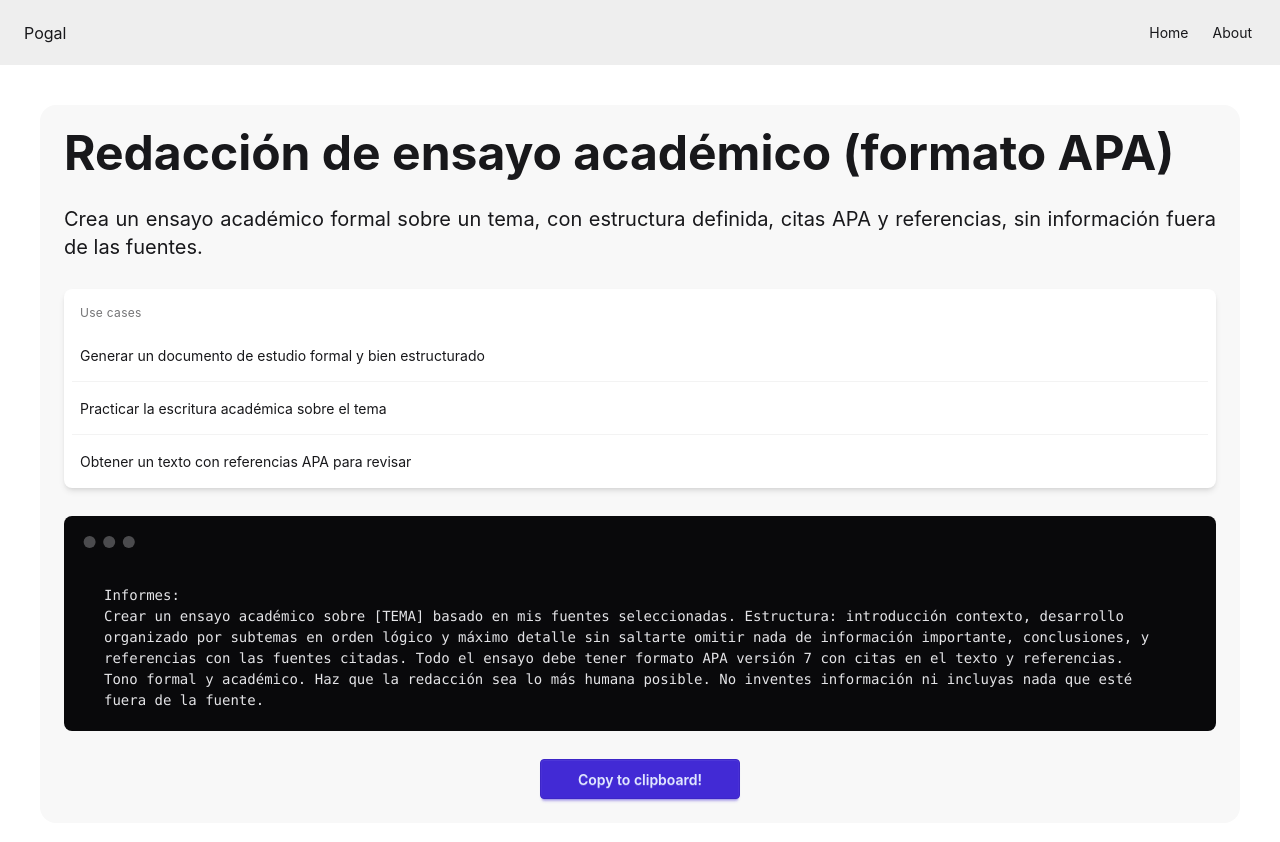
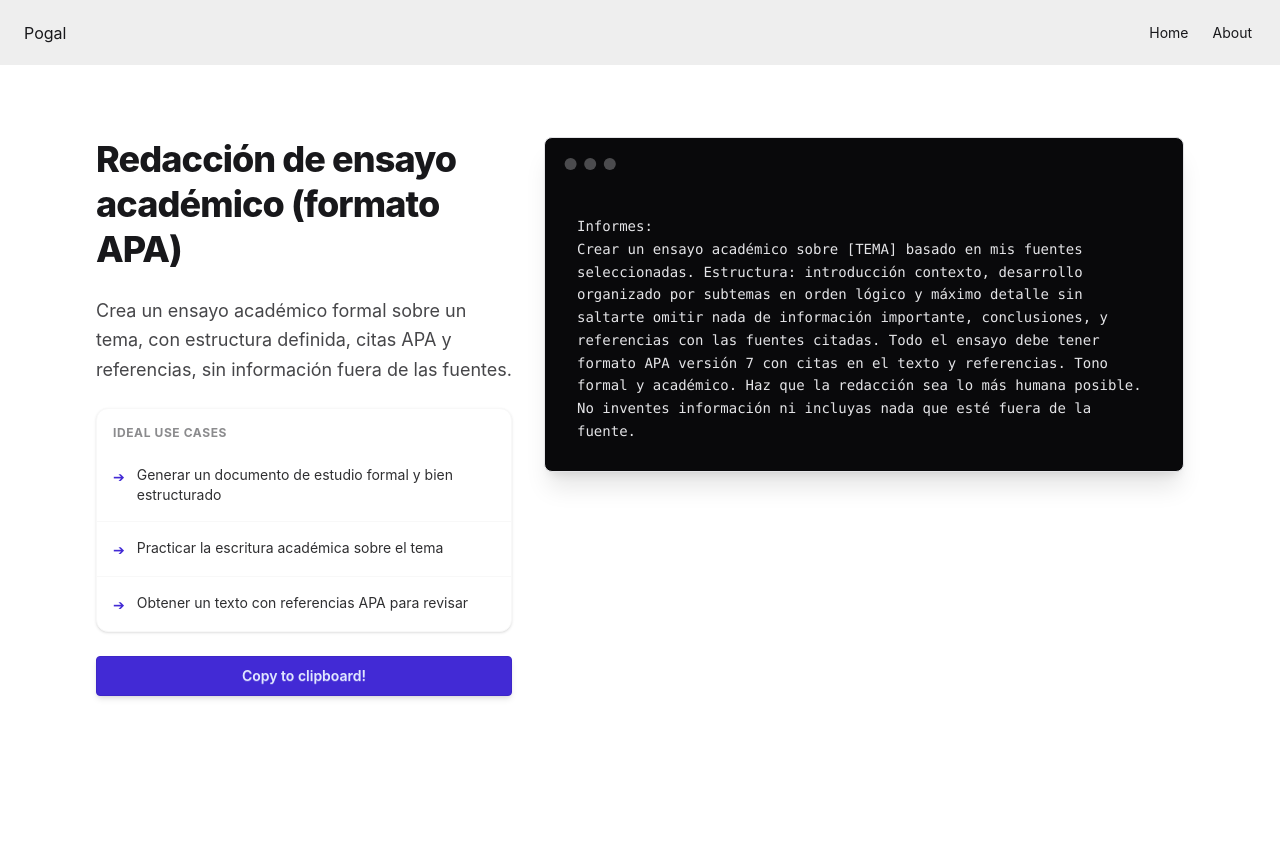
Before and after one commit to AramLR/pogal, a SvelteKit app: page /prompt/notebooklm-academic-essay in a window 1280 px wide. Shown: the top 842 px of the page. After the commit the page ends 800 px from the top, so only its background shows below. Built offline with nearby package versions, Linux system fonts and the light colour scheme.

Commit message:
style: improve prompt details page styling

```diff
--- a/src/routes/prompt/[id]/+page.svelte
+++ b/src/routes/prompt/[id]/+page.svelte
@@ -29,30 +29,89 @@
 </script>
 
 {#if prompt}
-  <section class="bg-base-200 h-full rounded-2xl p-6">
-    <article class="flex flex-col gap-7">
-      <h1 class="text-5xl font-bold">{prompt.title}</h1>
-      <p class="text-xl text-justify">{prompt.description}</p>
-      <ul class="list bg-base-100 shadow-md rounded-box">
-        <li class="p-4 pb-2 text-xs opacity-60 tracking-wide">Use cases</li>
+  <section class="max-w-6xl mx-auto p-4 sm:p-6 lg:p-8 h-full">
+    <div class="grid grid-cols-1 lg:grid-cols-5 gap-8 items-start">
+      <article class="lg:col-span-2 flex flex-col gap-6">
+        <div>
+          <h1
+            class="text-3xl sm:text-4xl font-extrabold tracking-tight text-base-content leading-tight"
+          >
+            {prompt.title}
+          </h1>
+        </div>
 
-        {#each prompt.useCases as useCase}
-          <li class="list-row">{useCase}</li>
-        {/each}
-      </ul>
-      <div class="mockup-code w-full">
-        <pre class="whitespace-pre-wrap break-words"><code class="block px-10"
-            >{prompt.prompt}</code
-          ></pre>
+        <p
+          class="text-base sm:text-lg text-base-content/80 leading-relaxed text-left"
+        >
+          {prompt.description}
+        </p>
+
+        {#if prompt.useCases && prompt.useCases.length > 0}
+          <div
+            class="bg-base-100 border border-base-200 shadow-sm rounded-xl overflow-hidden"
+          >
+            <div
+              class="px-4 pt-4 pb-2 text-xs font-bold uppercase tracking-wider text-base-content/50"
+            >
+              Ideal Use Cases
+            </div>
+            <ul class="divide-y divide-base-200">
+              {#each prompt.useCases as useCase}
+                <li
+                  class="p-4 text-sm text-base-content/90 flex items-start gap-3"
+                >
+                  <span class="text-primary mt-0.5">➔</span>
+                  <span>{useCase}</span>
+                </li>
+              {/each}
+            </ul>
+          </div>
+        {/if}
+
+        <button
+          class="btn btn-primary btn-block sm:w-auto shadow-md gap-2"
+          onclick={copyPrompt}
+        >
+          Copy to clipboard!
+        </button>
+      </article>
+
+      <div class="lg:col-span-3 w-full">
+        <div
+          class="mockup-code bg-neutral text-neutral-content shadow-xl border border-neutral-focus w-full"
+        >
+          <div
+            class="max-h-[550px] overflow-y-auto scrollbar-thin scrollbar-thumb-neutral-focus custom-scroll"
+          >
+            <pre
+              class="whitespace-pre-wrap break-words bg-transparent my-0 p-0"><code
+                class="block px-8 py-2 font-mono text-sm leading-relaxed tracking-normal select-all"
+                >{prompt.prompt}</code
+              ></pre>
+          </div>
+        </div>
       </div>
-
-      <button class="btn btn-primary w-50 m-auto" onclick={copyPrompt}
-        >Copy to clipboard!</button
-      >
-    </article>
+    </div>
   </section>
 {/if}
 
 {#if toast}
   <Toast {...toast} />
 {/if}
+
+<style>
+  /* Optional: Custom clean scrollbar styling for the prompt window */
+  .custom-scroll::-webkit-scrollbar {
+    width: 8px;
+  }
+  .custom-scroll::-webkit-scrollbar-track {
+    background: transparent;
+  }
+  .custom-scroll::-webkit-scrollbar-thumb {
+    background-color: rgba(255, 255, 255, 0.1);
+    border-radius: 4px;
+  }
+  .custom-scroll::-webkit-scrollbar-thumb:hover {
+    background-color: rgba(255, 255, 255, 0.2);
+  }
+</style>
```
